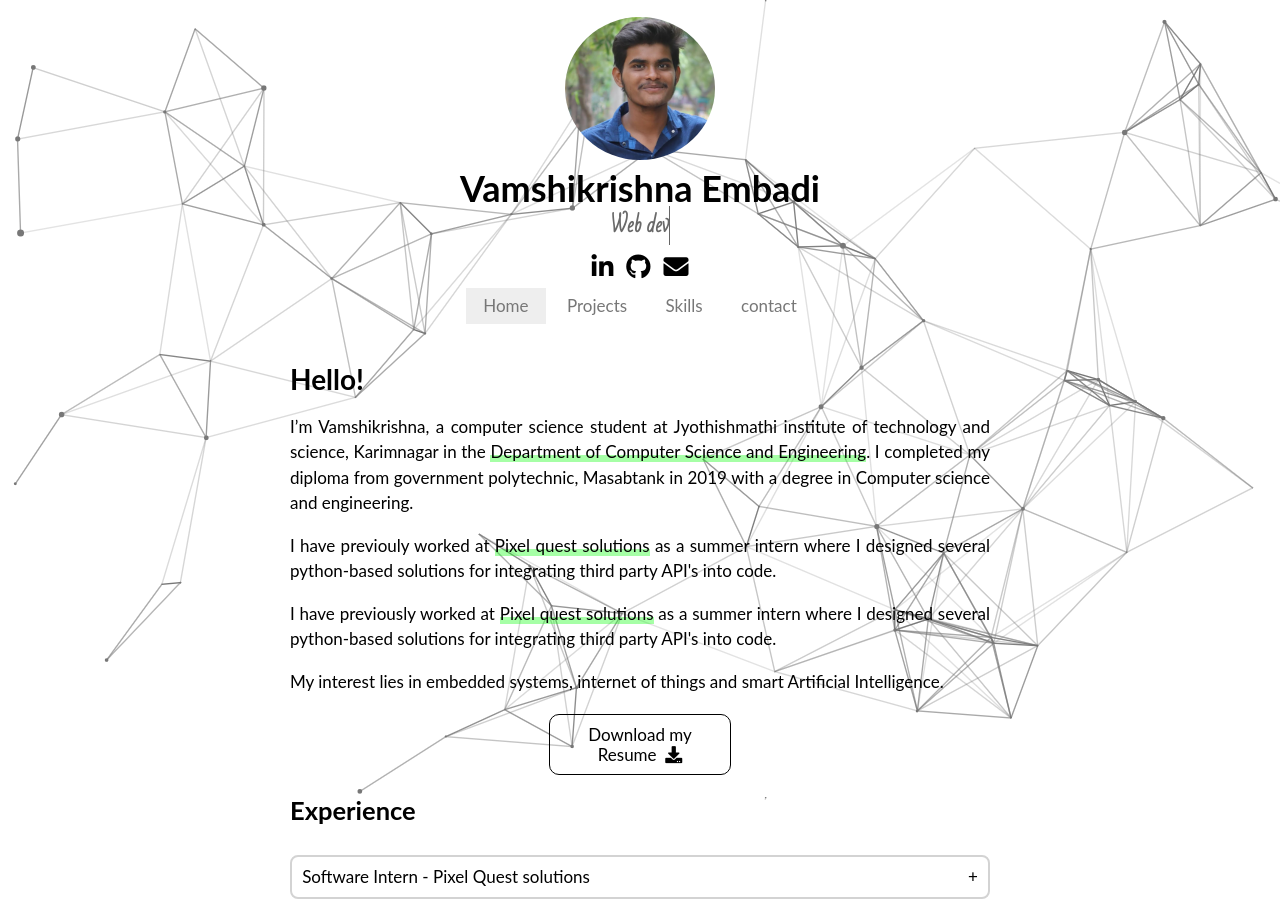
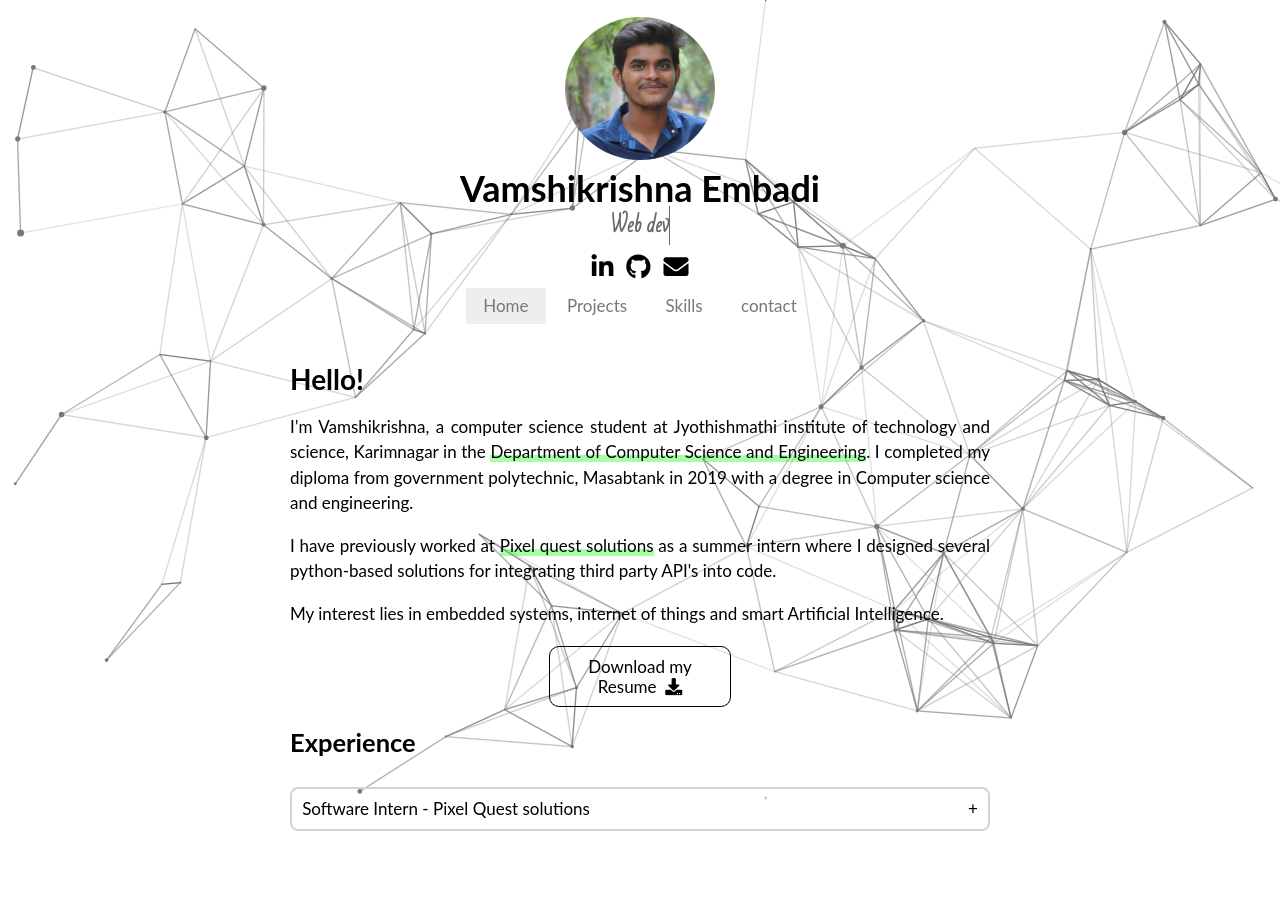
Before and after one commit to vamsee-cmd/portfolio, a PHP site: page / in a window 1280 px wide. After the commit the page ends 831 px from the top, so only its background shows below. Run offline with PHP 8.4, Linux system fonts and the light colour scheme; some libraries are stand-ins or nearby versions.

Commit message:
Update index.php

```diff
--- a/index.php
+++ b/index.php
@@ -2,7 +2,6 @@
 
 <html lang="en"><meta name="viewport" content="width=device-width, initial-scale=1">
 <head>
-  <title>Home</title>
   <title>vamshi's portfolio</title>
 
   <link rel="stylesheet" href="https://unpkg.com/purecss@1.0.1/build/pure-min.css" integrity="sha384-oAOxQR6DkCoMliIh8yFnu25d7Eq/PHS21PClpwjOTeU2jRSq11vu66rf90/cZr47" crossorigin="anonymous">
@@ -15,6 +14,7 @@
   <script src="assets/js/typing.js"></script>
   <script src="assets/js/counter.js"></script>
 
+  <script src="assets/js/darkmode.js"></script>
   <!-- Global site tag (gtag.js) - Google Analytics -->
   <script async src="https://www.googletagmanager.com/gtag/js?id=UA-167569731-1"></script>
   <script>
@@ -25,8 +25,7 @@
   </script>
 </head>
 
-<body style="background-image: url('assets/img/background.png');">
-
+<body style="background-image: url('assets/img/background.png'); position:relative;">
   <!-- Header -->
 	<main class="page-content" aria-label="Content">
     <div class="wrapper">
@@ -59,7 +58,6 @@
       <h1 id="hello">Hello!</h1>
       <p>I’m Vamshikrishna, a computer science student at Jyothishmathi institute of technology and science, Karimnagar in the <a class="links" href="https://jits.ac.in/computer-science-and-engineering/" target="_blank">Department of Computer Science and Engineering</a>.
 I completed my diploma from government polytechnic, Masabtank in 2019 with a degree in Computer science and engineering.</p>
-      <p>I have previouly worked at <a class="links" href="https://pixelquestsolutions.com/" target="_blank">Pixel quest solutions</a> as a summer intern where I designed several python-based solutions for integrating third party API's into code.
       <p>I have previously worked at <a class="links" href="https://pixelquestsolutions.com/" target="_blank">Pixel quest solutions</a> as a summer intern where I designed several python-based solutions for integrating third party API's into code.
       <p>My interest lies in embedded systems, internet of things and smart Artificial Intelligence.</p>
     </div>
```
